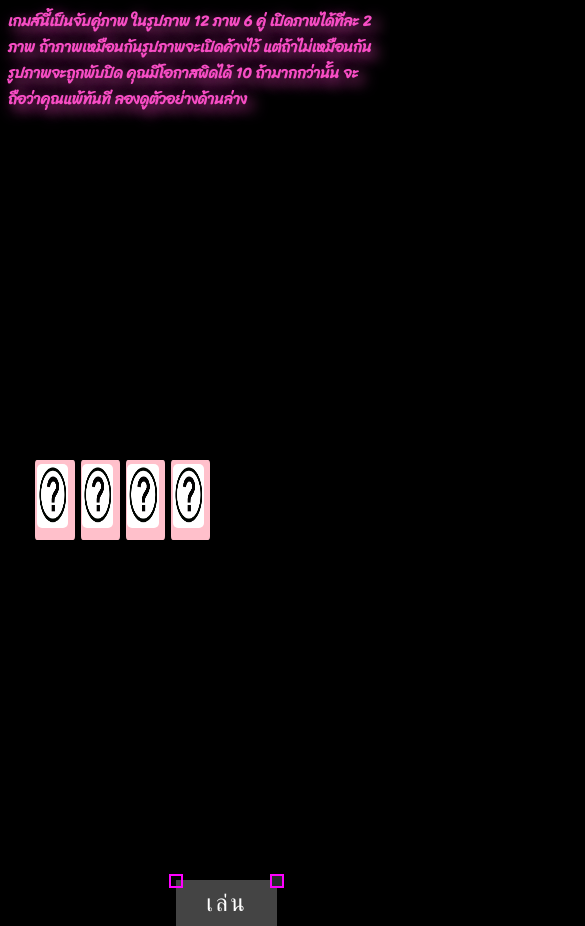
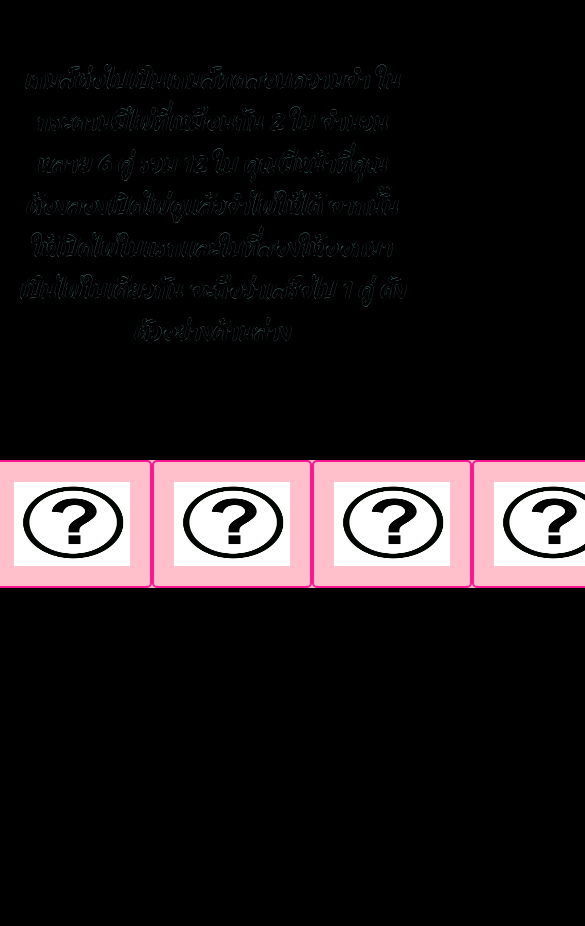
Before and after one commit to sushisweetboy/diage-github, a plain HTML site: page introductionlevel2.html in a window 390 px wide. Shown: the top 926 px of the page, 585 px wide, since content can reach past the window. After the commit the page ends 844 px from the top, so only its background shows below. Drawn offline with Linux system fonts and the light colour scheme; a web font is replaced by a local one.

Commit message:
Add files via upload

```diff
--- a/introductionlevel2.html
+++ b/introductionlevel2.html
@@ -3,257 +3,81 @@
 <head>
     <meta charset="UTF-8">
     <meta name="viewport" content="width=device-width, initial-scale=1.0">
+    <title>Document</title>
     <link rel="preconnect" href="https://fonts.googleapis.com">
-<link rel="preconnect" href="https://fonts.gstatic.com" crossorigin>
-<link href="https://fonts.googleapis.com/css2?family=Pridi:wght@200;300;400;500;600;700&family=Protest+Revolution&family=Sriracha&display=swap" rel="stylesheet">
+    <link rel="preconnect" href="https://fonts.gstatic.com" crossorigin>
+    <link href="https://fonts.googleapis.com/css2?family=Pridi:wght@200;300;400;500;600;700&family=Protest+Revolution&family=Sriracha&display=swap" rel="stylesheet">
+    <link rel="stylesheet" href="level2.css">
+    <link rel="stylesheet" href="firstpage.css">
+    <link rel="stylesheet" href="firstpage.css">
+    <style>
+        .intro{
+            width: 100vw;
+            height: 30vh;
+            justify-content: center;
+
+            margin-top: 15%;
+        }
+        h3{
+            text-align: center;
+             font-size: 1.5em;
+
+             font-family: "Sriracha", cursive;
+             -webkit-text-stroke:0.1px #95f3ff;
+        }
+        .memory-game{
+            margin-top: 20%;
+
+        }
+
+        @media(min-width:320px)and (max-width:500px){
+            .intro{
+                margin-left: 9%;
+            }
+            .memory-game{
+            margin-left: 60%;
 
 
-    <title>Document</title>
+            }
+        }
+    </style>
 </head>
-<style>
-    @media  (min-width:240px)and (max-width:500px) {
-    h1{
-       font-size: 15px;
-       text-align: center;
-       margin-right: 100px;
-       display: inline;
-    }
-    .header{
-     width: 100%;
-      height: 50vh;
-      align-items: center;
-      bottom: 30px;
+<body>
+    <div class="intro">
+        <h3>
+            เกมส์ต่อไปเป็นเกมส์ทดสอบความจำ ในกระดานมีไพ่ที่เหมือนกัน 2 ใบ จำนวนหลาย  6 คู่ รวม 12 ใบ คุณมีหน้าที่คุณต้องลองเปิดไพ่ดูเเล้วจำไพ่ให้ได้
+            จากนั้นให้เปิดไพ่ใบแรกเเละใบที่สองให้ออกมาเป็นไพ่ใบเดียวกัน จะถือว่าเสร็จไป 1 คู่  ดังตัวอย่างด้านล่าง
+        </h3>
+    </div>
+    <section class="memory-game">
+        <div class="memory-card" data-framework="money">
+            <img class="frontface" src="monkey.webp" alt="money">
+            <img class="backface" src="questionmark.jpg" alt="questionmark">
+          </div>
 
-    }
-    .memory-game{
+          <div class="memory-card" data-framework="dinosaur">
+            <img class="frontface" src="dinosaur-found-china.jpg" alt="dinosaur">
+            <img class="backface" src="questionmark.jpg" alt="questionmark">
 
-        width: 100%;
+          </div>
 
-        right: 30px;
-        height: 300px;
-        display: flex;
-        flex-wrap: wrap;
-         padding: 30px 15px;
-        margin-right: 100px;
-        perspective: 1000px;
+          <div class="memory-card" data-framework="money">
+            <img class="frontface" src="monkey.webp" alt="money">
+            <img class="backface" src="questionmark.jpg" alt="questionmark">
+          </div>
 
-        }
+          <div class="memory-card" data-framework="dinosaur">
+            <img class="frontface" src="dinosaur-found-china.jpg" alt="dinosaur">
+            <img class="backface" src="questionmark.jpg" alt="questionmark">
+          </div>
 
 
 
 
+    </section>
 
 
 
 
-
-.memory-card{
-    width : 21%
-
-      ;
-    margin-right: 6px;
-    border-radius: 5%;
-   right: 70px;
-height: 20%;
-position: relative;
-background: #ffc0cb;
-transform: scale(1);
-transform-style: preserve-3d;
-transition: transform.5s;
-align-items: center;
-padding-bottom: 20px;
-}
-
-
-.memory-card :active{
-transform: scale(.97);
-transition: transform.2s ;
-}
-.memory-card.flip{
-transform: rotateY(180deg);
-}
-
-.frontface,.backface{
-width: 80% ;
-height:80% ;
-right: 1%;
- margin-top: 10%;
- margin-right: 6px;
-
-position: absolute;
-border-radius: 5px;
-
-backface-visibility: hidden;
-display: inline;
-}
-.frontface{
-transform: rotateY(180deg);
-}
-}
-a {
-    position: relative;
-    background: #444;
-    color: #fff;
-    text-decoration: none;
-    text-transform: uppercase;
-    font-size: 1em;
-    letter-spacing: 0.1em;
-    font-weight: 400;
-    padding: 5px 15px;
-    align-items: center;
-    bottom: -100px;
-    transition: 0.5s;
-    z-index: 1;
-    left: 45%;
-    margin-top: 30px;
-}
-    #header{
-        border: solid 2px red;
-    }
-     h1{
-        text-align: center;
-        font-weight: 800;
-        color: #f74dc4;
-        text-shadow: 5px 5px 15px  #f74dc4;
-        font-family: "Sriracha", cursive;
-
-    }
-
-
-    body{
-        background-color: black;
-
-
-    }
-    a {
-    position: relative;
-    background: #444;
-    color: #fff;
-    text-decoration: none;
-    text-transform: uppercase;
-    font-size: 1.5em;
-    letter-spacing: 0.1em;
-    font-weight: 400;
-    padding: 10px 30px;
-    align-items: center;
-    bottom: -100px;
-    transition: 0.5s;
-    z-index: 1;
-    left: 45%;
-
-}
-
-a:hover {
-    letter-spacing: 0.25em;
-    background: transparent;
-    color: var(--clr);
-    box-shadow: 0 0 35px var(--clr);
-}
-
-a::before {
-    content: '';
-    position: absolute;
-    inset: 2px;
-    background: #27282c;
-    z-index: -1;
-}
-
-a span {
-    position: relative;
-    z-index: 2;
-}
-
-a i {
-    position: absolute;
-    inset: 0;
-    display: block;
-    z-index: 0;
-}
-
-a i::before {
-    content: '';
-    position: absolute;
-    top: -6px;
-    left: 100%;
-    transform: translateX(-50%);
-    width: 10px;
-    height: 10px;
-    background: #27282c;
-    border: 2px solid var(--clr);
-    transition: 0.5s;
-    z-index: -1;
-}
-
-a:hover i::before {
-    left: 0%;
-    transform: translateX(-50%) rotate(45deg);
-    box-shadow: 40px 39px var(--clr);
-   background: transparent;
-}
-
-a i::after {
-    content: '';
-    position: absolute;
-    top: -6px;
-    left: 0;
-    transform: translateX(-50%);
-    width: 10px;
-    height: 10px;
-
-    border: 2px solid var(--clr);
-    transition: 0.5s;
-    z-index: 2;
-}
-
-a:hover i::after {
-    left: 100%;
-    transform: translateX(-50%) rotate(-45deg);
-    box-shadow: 40px 39px var(--clr);
-}
-
-
-.picture{
-    width: 50%;
-
-     margin-left: 22%;
-}
-</style>
-<body>
-       <div class="header">
-        <h1>เกมส์นี้เป็นจับคู่ภาพ  ในรูปภาพ 12 ภาพ  6 คู่  เปิดภาพได้ทีละ 2 ภาพ ถ้าภาพเหมือนกันรูปภาพจะเปิดค้างไว้
-            แต่ถ้าไม่เหมือนกันรูปภาพจะถูกพับปิด คุณมีโอกาสผิดได้ 10 ถ้ามากกว่านั้น จะถือว่าคุณแพ้ทันที ลองดูตัวอย่างด้านล่าง</h1>
-       </div>
-
-          <section class="memory-game picture">
-            <div class="memory-card" data-framework="money">
-                <img class="frontface" src="monkey.webp" alt="teng">
-                <img class="backface" src="questionmark.jpg" alt="questionmark">
-              </div>
-
-              <div class="memory-card" data-framework="dinosaur">
-                <img class="frontface" src="dinosaur-found-china.jpg" alt="teng">
-                <img class="backface" src="questionmark.jpg" alt="questionmark">
-              </div>
-
-              <div class="memory-card" id="bottom1" data-framework="money">
-                <img class="frontface" src="monkey.webp" alt="ob">
-                <img class="backface" src="questionmark.jpg" alt="questionmark">
-              </div>
-
-              <div class="memory-card" id="bottom2" data-framework="dinosaur">
-                <img class="frontface" src="dinosaur-found-china.jpg" alt="ob">
-                <img class="backface" src="questionmark.jpg" alt="questionmark">
-
-              </div>
-
-          </section>
-
-
-          <a href="#" style="--clr:#ff00ff"><span onclick="firstpage();";>เล่น</span><i></i></a>
-
 </body>
-<script src="level2.js">
-
-</script>
-
 </html>
```
